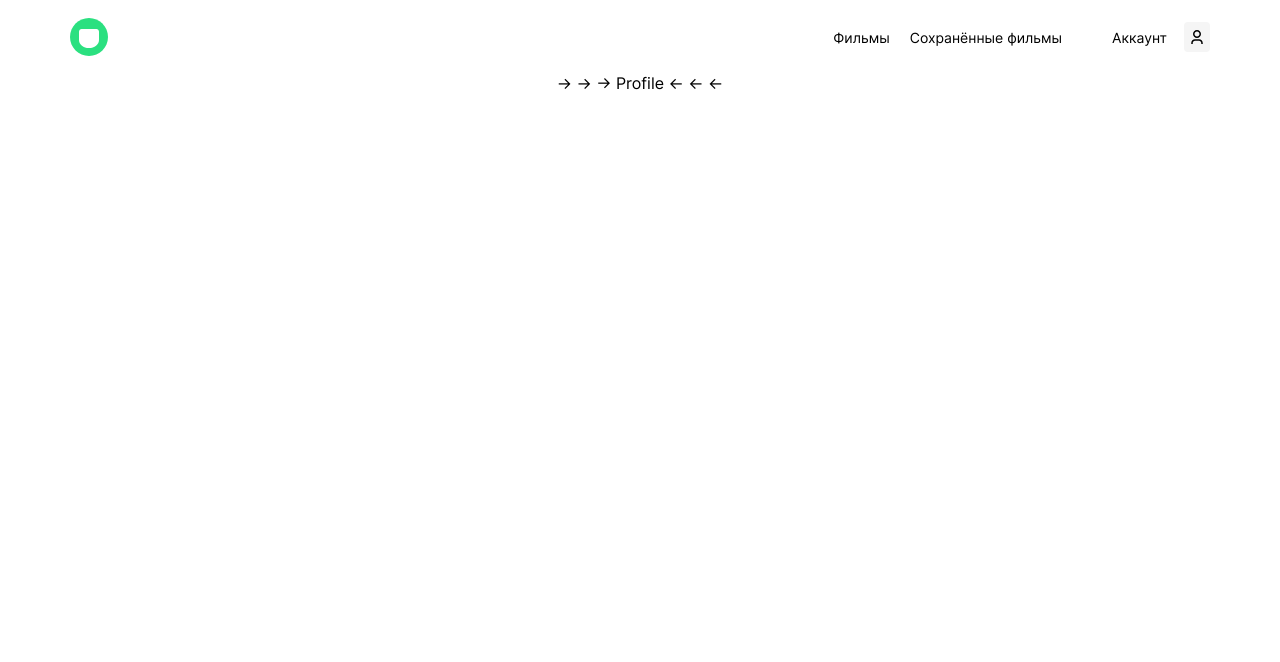
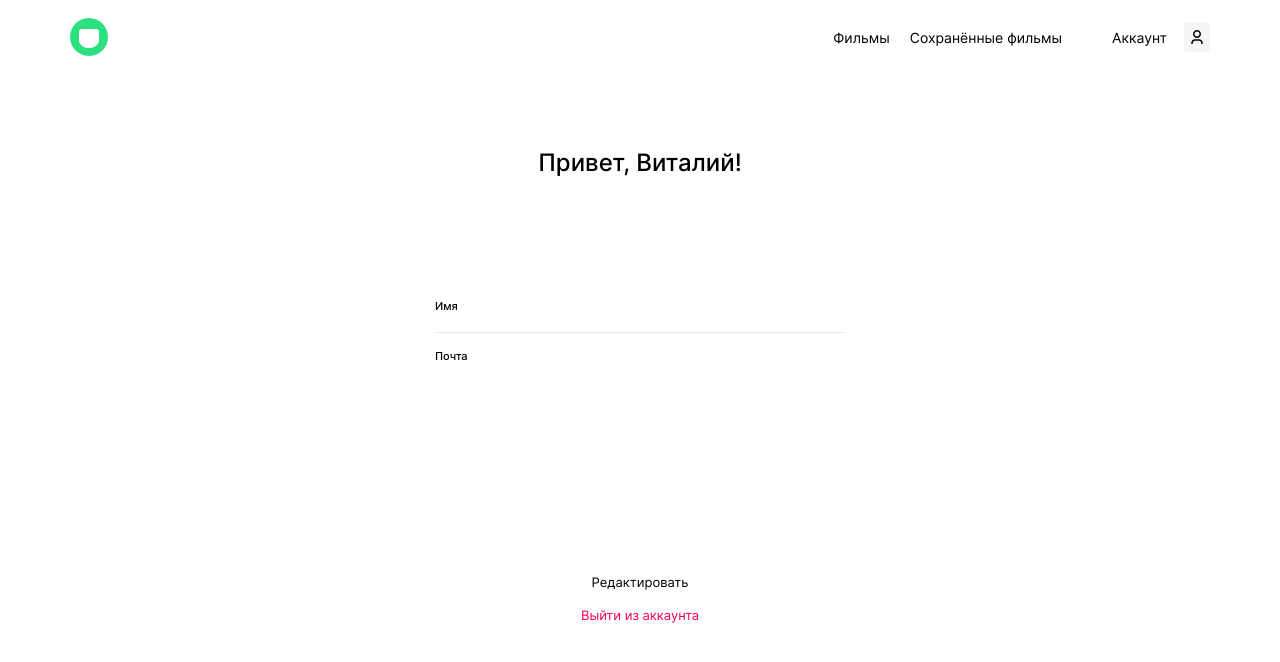
Before and after one commit to KVADRAT-1/movies-explorer-frontend, a React (Create React App) app: page /profile in a window 1280 px wide. Shown: the top 662 px of the page. Built offline with nearby package versions, Linux system fonts and the light colour scheme.

Commit message:
level-2/19.08.2021/2

```diff
--- a/src/components/Profile/Profile.css
+++ b/src/components/Profile/Profile.css
@@ -0,0 +1,105 @@
+.Profile {
+    margin: 0 30px;
+}
+
+.Profile__title {
+    margin: 74px 0 123px 0;
+    font-style: normal;
+    font-weight: 500;
+    font-size: 24px;
+    line-height: 29px;
+}
+
+.Profile__form {
+    margin: 0 auto;
+    max-width: 410px;
+}
+
+.Profile__user-data {
+    padding: 17px 0 0 0;
+    font-style: normal;
+    font-weight: 500;
+    font-size: 11px;
+    line-height: 13px;
+    display: flex;
+    justify-content: space-between;
+
+}
+
+.Profile__user-data:first-child {
+    padding: 0 0 17px 0;
+    border-bottom: solid 1px #E8E8E8;
+}
+
+.Profile__text {
+    margin: 0;
+}
+
+.Profile__input {
+    width: 100%;
+    border: none;
+    outline: none;
+    text-align: end;
+    cursor: default;
+}
+
+.Profile__button-form {
+    width: 100%;
+    height: 45px;
+    margin: 210px 0 0 0;
+    font-style: normal;
+    font-weight: 500;
+    font-size: 14px;
+    line-height: 17px;
+    border: none;
+    border-radius: 3px;
+    background-color: #3456F3;
+    color: white;
+    display: none;
+}
+
+.Profile__button-form:hover {
+    opacity: 0.8;
+    cursor: pointer;
+}
+
+.Profile__buttons {
+    display: flex;
+    flex-direction: column;
+    font-style: normal;
+    font-weight: normal;
+    font-size: 13px;
+    line-height: 16px;
+}
+
+.Profile__button-edit {
+    width: 200px;
+    margin: 210px auto 0;
+    border: none;
+    background: none;
+}
+
+.Profile__button-edit:hover {
+    opacity: 0.8;
+    cursor: pointer;
+}
+
+.Profile__button-output {
+    width: 200px;
+    margin: 16px auto 0;
+    border: none;
+    background: none;
+    color: #FF004D;
+}
+
+.Profile__button-output:hover {
+    opacity: 0.8;
+    cursor: pointer;
+}
+
+@media (max-width: 767px) {
+    .Profile__buttons {
+        font-size: 12px;
+        line-height: 15px;
+    }
+}
--- a/src/components/Profile/Profile.js
+++ b/src/components/Profile/Profile.js
@@ -1,9 +1,48 @@
 import './Profile.css';
 
 function Profile() {
+
+  function switchEdit(e) {
+    const profile = document.querySelector('.Profile')
+    const buttonForm = profile.querySelector('.Profile__button-form')
+    const profileButtons = profile.querySelector('.Profile__buttons')
+    const inputAll = profile.querySelectorAll('.Profile__input')
+
+    if (e.target.className === 'Profile__button-edit') {
+      buttonForm.style.display = 'block'
+      profileButtons.style.display = 'none'
+      inputAll.forEach((item) => {
+        item.removeAttribute('readOnly')
+        item.style.cursor = 'pointer';
+      })
+    } else {
+      buttonForm.style.display = 'none'
+      profileButtons.style.display = 'flex'
+      inputAll.forEach((item) => {
+        item.setAttribute('readOnly', 'readonly')
+        item.style.cursor = 'default';
+      })
+    }
+  }
+
   return (
-    <div className="Profile">
-      → → → Profile ← ← ←
+    <div className='Profile'>
+      <h2 className='Profile__title'>Привет, Виталий!</h2>
+      <form className='Profile__form'>
+        <div className='Profile__user-data'>
+          <p className='Profile__text'>Имя</p>
+          <input className='Profile__input' readOnly="readonly"></input>
+        </div>
+        <div className='Profile__user-data'>
+          <p className='Profile__text'>Почта</p>
+          <input className='Profile__input' readOnly="readonly"></input>
+        </div>
+        <button className='Profile__button-form' type='button' onClick={switchEdit}>Сохранить</button>
+      </form>
+      <div className='Profile__buttons'>
+        <button className='Profile__button-edit' onClick={switchEdit}>Редактировать</button>
+        <button className='Profile__button-output'>Выйти из аккаунта</button>
+      </div>
     </div>
   );
 }
```
